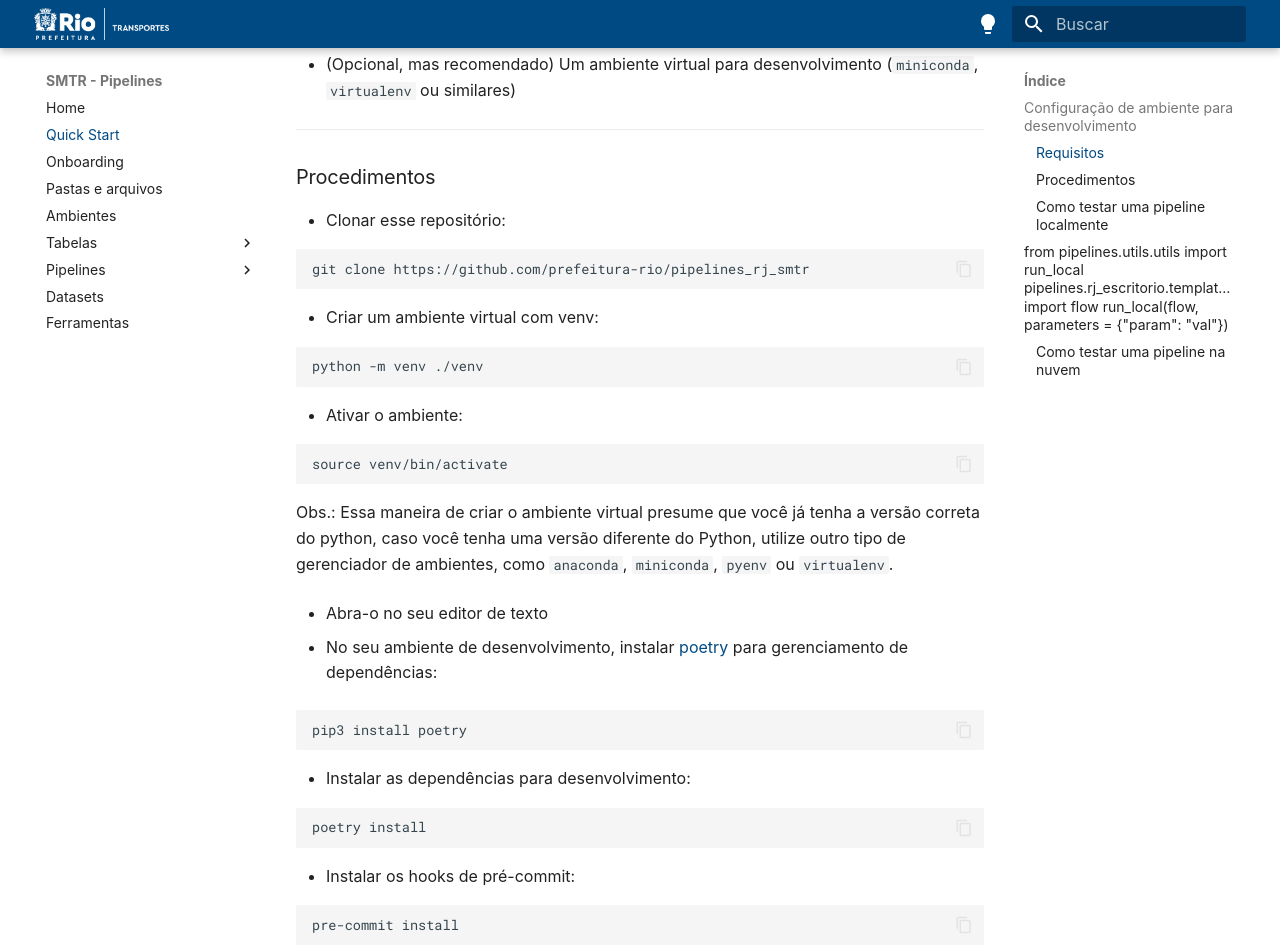
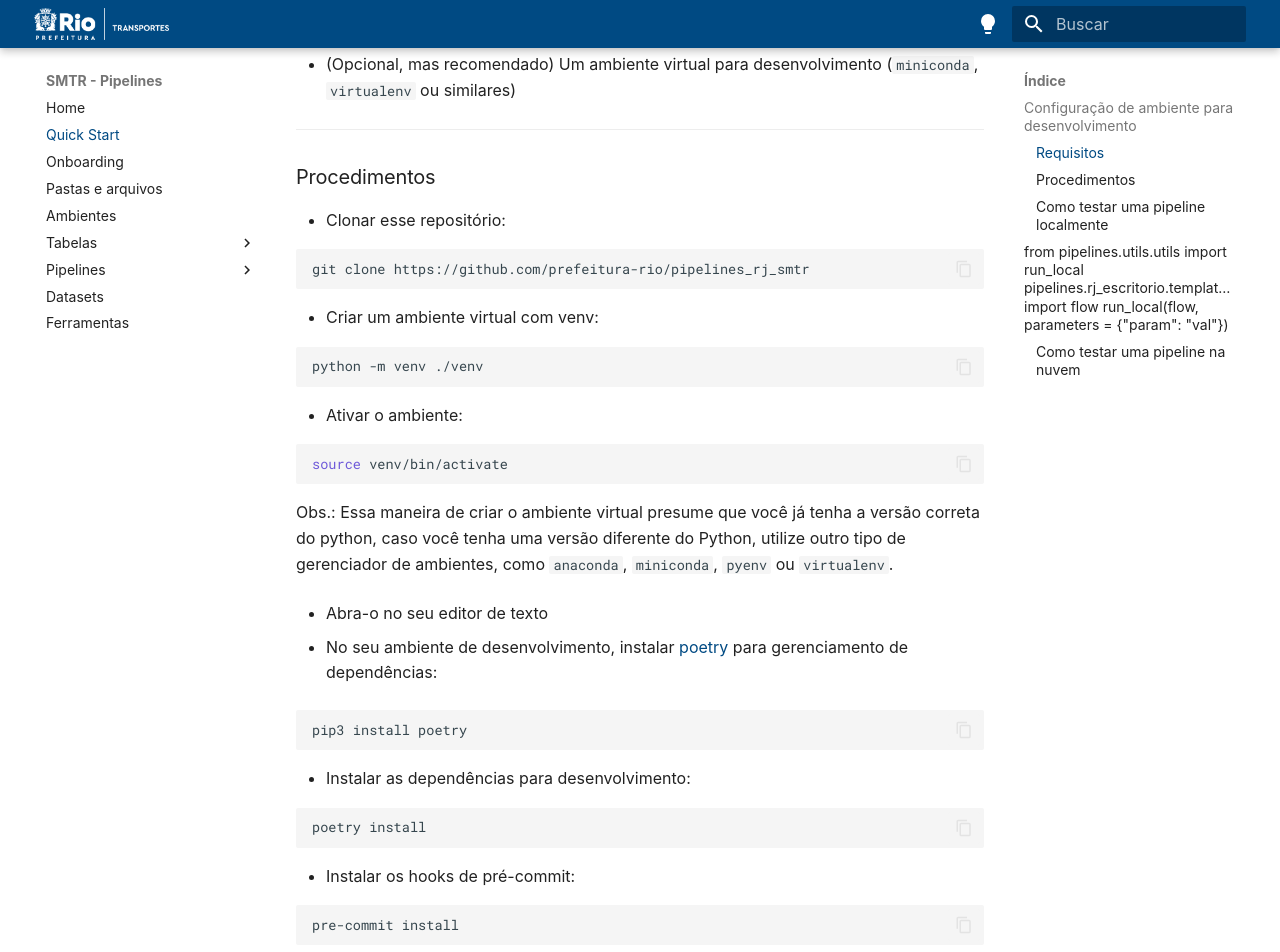
Before and after one commit to RJ-SMTR/pipelines-docs, an MkDocs documentation site: the page built from docs/quick_start.md, in a window 1280 px wide and 1400 px high, scrolled down 325 px. Shown: the top 952 px of the window. Built offline with MkDocs 1.6.1 and Material for MkDocs 9.7.7, drawn with Linux system fonts in a browser that asks for light colours; some web fonts are replaced; some of the changed text lies outside the part shown.

Commit message:
docs: add language identifiers to code blocks for syntax highlighting

````diff
--- a/docs/quick_start.md
+++ b/docs/quick_start.md
@@ -15,19 +15,19 @@
 
 - Clonar esse repositório:
 
-```
+```bash
 git clone https://github.com/prefeitura-rio/pipelines_rj_smtr
 ```
 
 - Criar um ambiente virtual com venv:
 
-```
+```bash
 python -m venv ./venv
 ```
 
 - Ativar o ambiente:
 
-```
+```bash
 source venv/bin/activate
 ```
 
@@ -37,19 +37,19 @@
 
 - No seu ambiente de desenvolvimento, instalar [poetry](https://python-poetry.org/) para gerenciamento de dependências:
 
-```
+```bash
 pip3 install poetry
 ```
 
 - Instalar as dependências para desenvolvimento:
 
-```
+```bash
 poetry install
 ```
 
 - Instalar os hooks de pré-commit:
 
-```
+```bash
 pre-commit install
 ```
 
@@ -57,12 +57,12 @@
 
 Obs.: o comando abaixo serve para ambientes Linux.
 
-```
+```bash
  bash .git/hooks/pre-commit
 ```
 Ou:
 
-```
+```bash
 pre-commit run
 ```
 
@@ -87,7 +87,7 @@
 1. Configure as variáveis de ambiente num arquivo chamado `.env` na raiz
    do projeto:
 
-```
+```env
 GOOGLE_APPLICATION_CREDENTIALS=/path/to/credentials.json  # Credenciais do Google Cloud
 PREFECT__BACKEND=cloud
 PREFECT__SERVER__HOST=https://prefect.dados.rio/api
````
Also changed, not shown: docs/pastas_arquivos.md (+1 -3 lines), docs/tabelas/manual_estilo_tabelas.md (+1 -1 lines).
